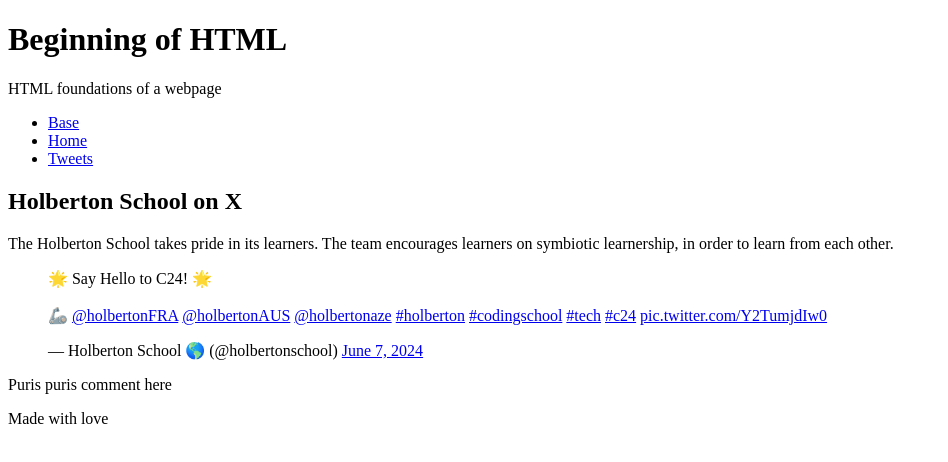
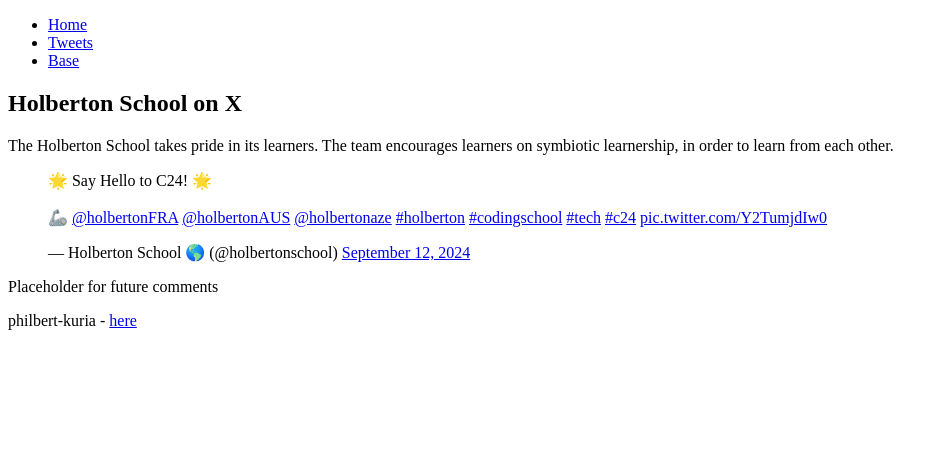
Before and after one commit to Uri-X/alu-web-development, a plain HTML site: page html_basic/tweets.html in a window 1280 px wide. Shown: the whole page, without its empty margins (0-948 px from the left). Drawn offline with Linux system fonts and the light colour scheme.

Commit message:
getting consistency throughout the website, all of the HTML files

```diff
--- a/html_basic/tweets.html
+++ b/html_basic/tweets.html
@@ -1,17 +1,15 @@
 <!doctype html>
 <html>
     <head>
-        <title>Base Page</title>
+        <title>Tweets Page</title>
         <meta charset="utf-8">
     </head>
     <body>
-        <h1>Beginning of HTML</h1>
-        <p>HTML foundations of a webpage</p>
         <header>
             <ul>
-                <li><a href="base_index.html">Base</a></li>
                 <li><a href="index.html">Home</a></li>
                 <li><a href="tweets.html">Tweets</a></li>
+                <li><a href="base_index.html">Base</a></li>
             </ul>
         </header>
 
@@ -20,28 +18,29 @@
                 <h1>Holberton School on X</h1>
                 <p>The Holberton School takes pride in its learners. The team encourages learners on symbiotic learnership, in order to learn from each other.</p>
                 <blockquote class="twitter-tweet">
-                    <p lang="en" dir="ltr">🌟 Say Hello to C24! 🌟<br><br>
-                    🦾 <a href="https://x.com/holbertonschool/status/1834170463037030616">@holbertonFRA</a>
+                    <p lang="en" dir="ltr">🌟 Say Hello to C24! 🌟<br><br> 🦾
+                        <a href="https://x.com/holbertonschool/status/1834170463037030616">@holbertonFRA</a>
                         <a href="https://twitter.com/HolbertonAUS?ref_src=twsrc%5Etfw">@holbertonAUS</a>
                         <a href="https://twitter.com/holbertonaze?ref_src=twsrc%5Etfw">@holbertonaze</a>
                         <a href="https://twitter.com/hashtag/holberton?src=hash&amp;ref_src=twsrc%5Etfw">#holberton</a>
                         <a href="https://twitter.com/hashtag/codingschool?src=hash&amp;ref_src=twsrc%5Etfw">#codingschool</a>
                         <a href="https://twitter.com/hashtag/tech?src=hash&amp;ref_src=twsrc%5Etfw">#tech</a>
                         <a href="https://twitter.com/hashtag/c24?src=hash&amp;ref_src=twsrc%5Etfw">#c24</a>
-                    <a href="https://t.co/Y2TumjdIw0">pic.twitter.com/Y2TumjdIw0</a></p>
+                        <a href="https://t.co/Y2TumjdIw0">pic.twitter.com/Y2TumjdIw0</a>
+                    </p>
                     &mdash; Holberton School 🌎 (@holbertonschool)
-                    <a href="https://twitter.com/holbertonschool/status/1834170463037030616?ref_src=twsrc%5Etfw">June 7, 2024</a>
+                    <a href="https://twitter.com/holbertonschool/status/1834170463037030616?ref_src=twsrc%5Etfw">September 12, 2024</a>
                 </blockquote>
                 <script async src="https://platform.twitter.com/widgets.js" charset="utf-8"></script>
             </article>
 
             <aside>
-                <p>Puris puris comment here</p>
+                <p>Placeholder for future comments</p>
             </aside>
         </main>
 
         <footer>
-            <p>Made with love</p>
+            <p>philbert-kuria - <a href="https://www.linkedin.com/in/philbert-kuria/" target="_blank">here</a></p>
         </footer>
     </body>
 </html>
```
Lines whose indentation alone changed are shown as unchanged.
